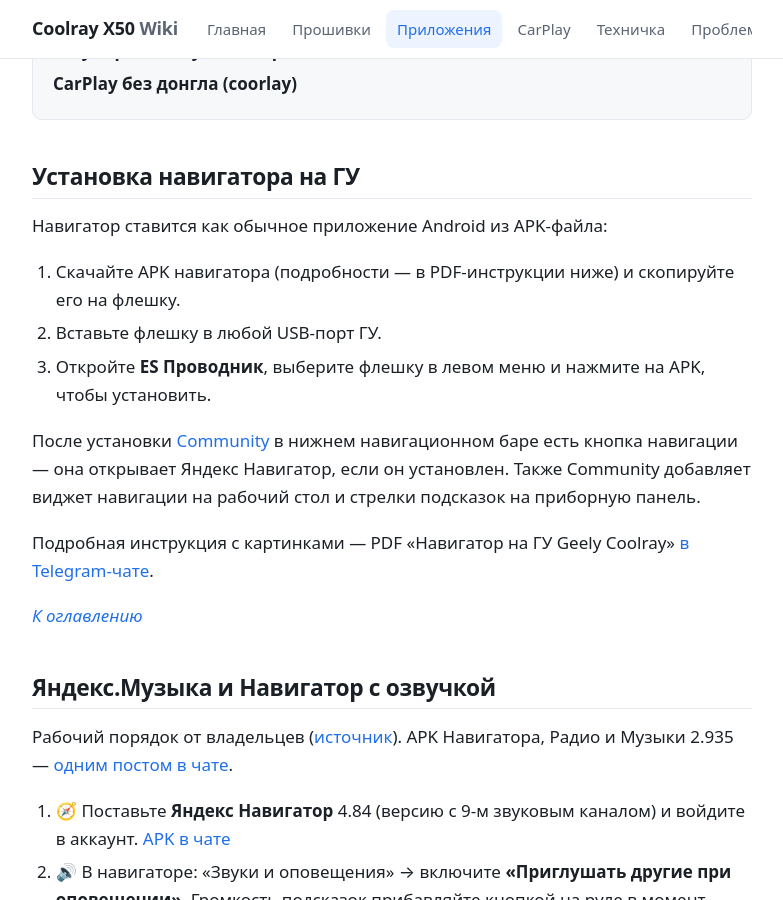
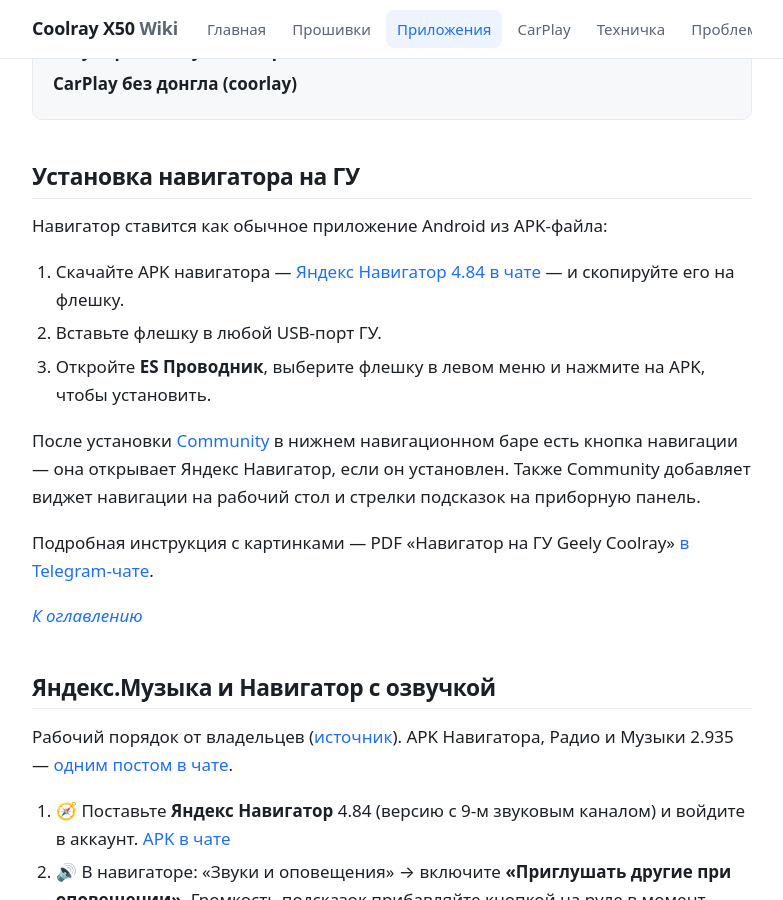
Before and after one commit to qttc/qttc.github.io, a Jekyll site: the page built from pages/apps.md, in a window 1280 px wide and 900 px high, scrolled down 435 px. Shown: the whole window, without its empty margins (248-1031 px from the left). Built offline with Jekyll 4.4.1, drawn with Linux system fonts in a browser that asks for light colours.

Commit message:
Ссылка на APK навигатора в разделе установки

```diff
--- a/pages/apps.md
+++ b/pages/apps.md
@@ -21,7 +21,7 @@
 ## Установка навигатора на ГУ
 Навигатор ставится как обычное приложение Android из APK-файла:
 
-1. Скачайте APK навигатора (подробности — в PDF-инструкции ниже) и скопируйте его на флешку.
+1. Скачайте APK навигатора — [Яндекс Навигатор 4.84 в чате](https://t.me/CoolRay_Android_Develop/76794/350423) — и скопируйте его на флешку.
 2. Вставьте флешку в любой USB-порт ГУ.
 3. Откройте **ES Проводник**, выберите флешку в левом меню и нажмите на APK, чтобы установить.
 
```
